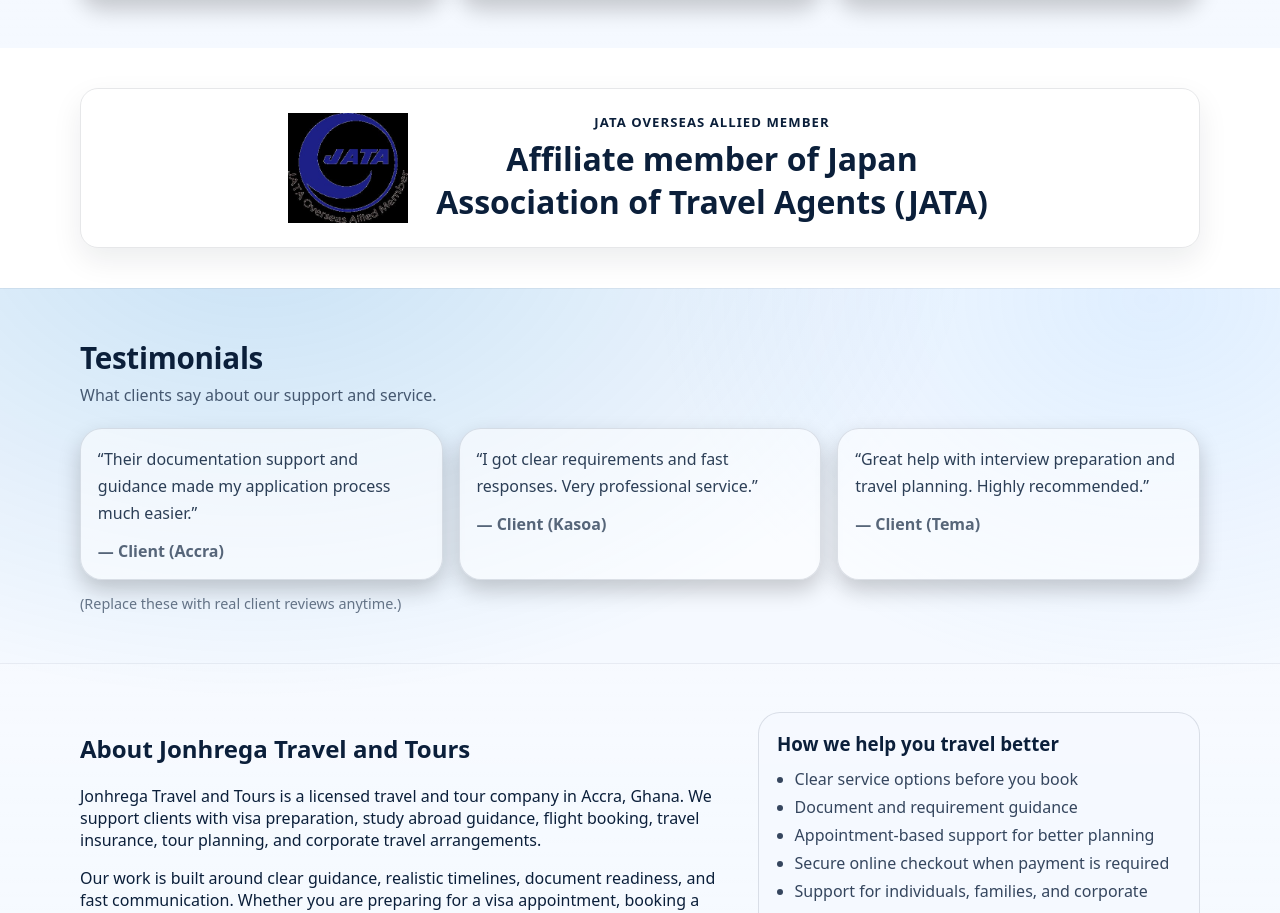
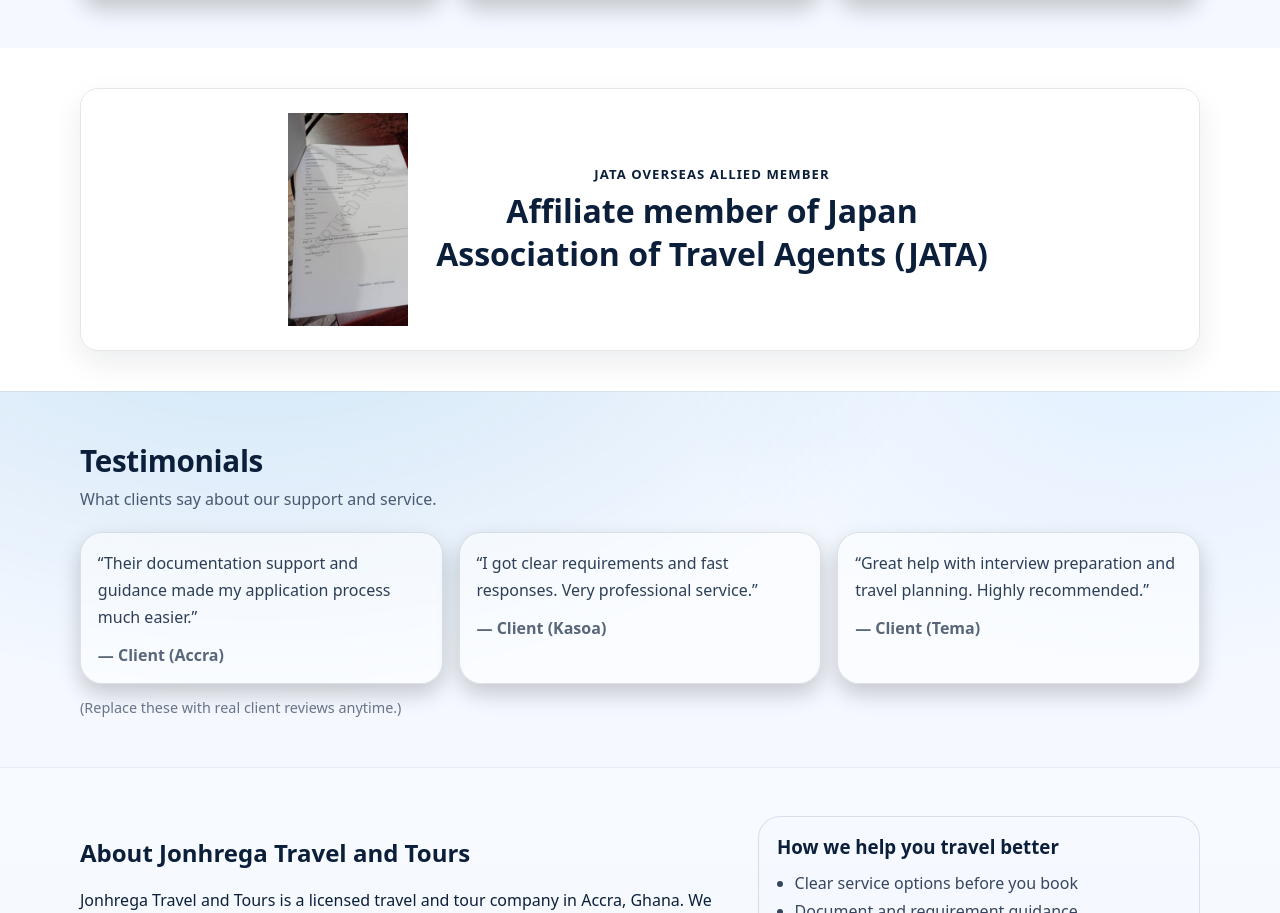
Before and after one commit to learngermanghana/jonhrega-travel-site, a React (Vite) app: page / in a window 1280 px wide. Shown: the part 2181-3094 px from the top of the page. Built offline with nearby package versions, Linux system fonts and the light colour scheme; no server answers.

Commit message:
Use updated JATA logo image on homepage

```diff
--- a/src/components/JataAffiliation.jsx
+++ b/src/components/JataAffiliation.jsx
@@ -22,7 +22,7 @@ export default function JataAffiliation() {
           }}
         >
           <img
-            src="/images/john%20new%20pic.jpeg"
+            src="/images/john%20new%20pic%20(2).jpeg"
             alt="JATA Overseas Allied Member logo"
             loading="lazy"
             style={{
```
